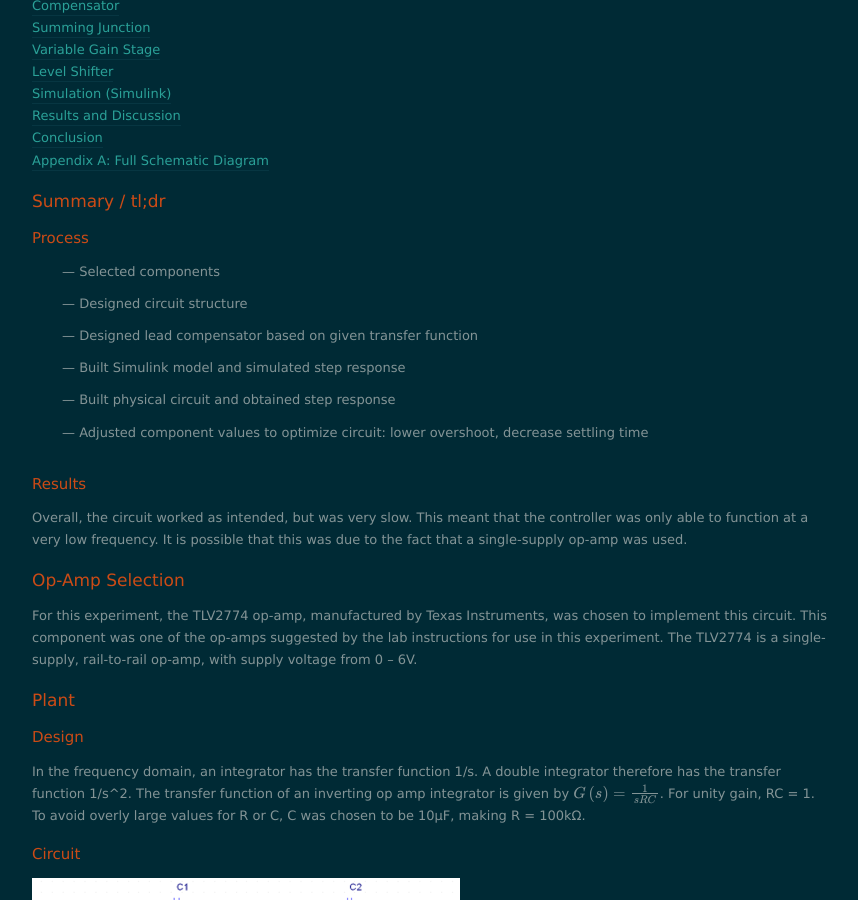
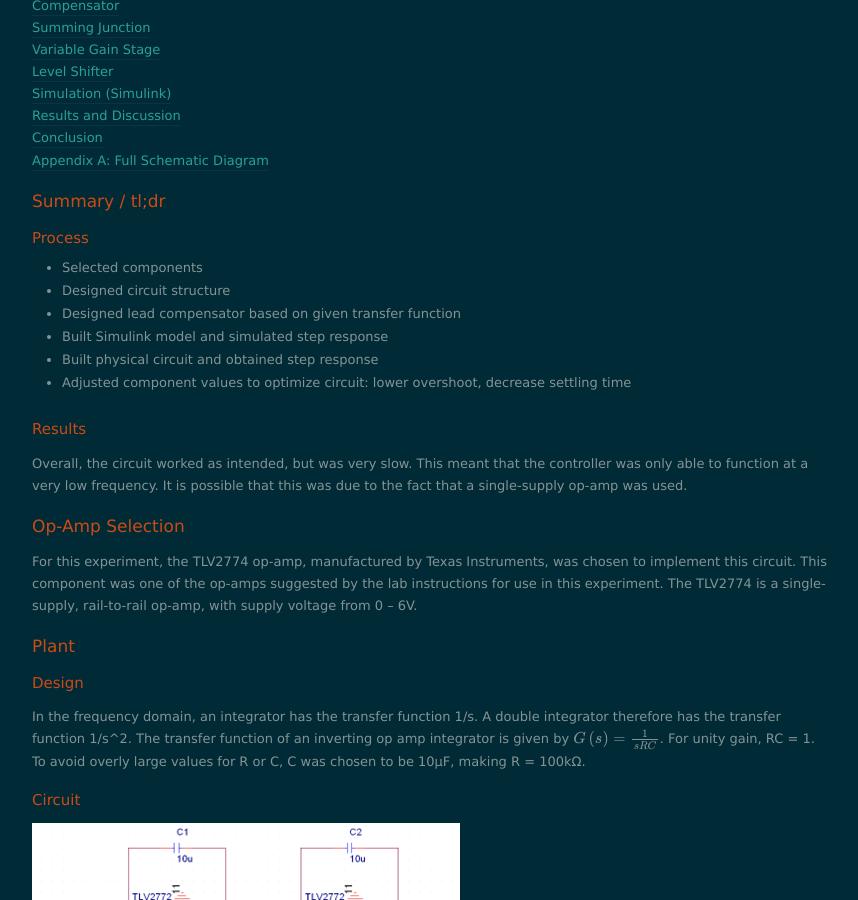
Before and after one commit to nolanschan/nolanschan.github.io, a Jekyll site: the page built from projects/leadcompcircuit/index.markdown, in a window 1280 px wide and 900 px high, scrolled down 482 px. Shown: the whole window, without its empty margins (208-1066 px from the left). Built offline with Jekyll 4.4.1, drawn with Linux system fonts in a browser that asks for light colours; nearby versions of some CDN libraries; formulas are drawn with MathJax 3.

Commit message:
Update index.markdown

```diff
--- a/projects/leadcompcircuit/index.markdown
+++ b/projects/leadcompcircuit/index.markdown
@@ -27,13 +27,13 @@ The purpose of this lab experiment is to model a satellite in the analog domain
 ## Summary / tl;dr ##
 
 ### Process ###
-
-- — Selected components
-- — Designed circuit structure
-- — Designed lead compensator based on given transfer function
-- — Built Simulink model and simulated step response
-- — Built physical circuit and obtained step response
-- — Adjusted component values to optimize circuit: lower overshoot, decrease settling time
+<ul style="list-style-type:disc;line-height:100%">
+	<li>Selected components</li>
+	<li>Designed circuit structure</li>
+	<li>Designed lead compensator based on given transfer function</li>
+	<li>Built Simulink model and simulated step response</li>
+	<li>Built physical circuit and obtained step response</li>
+	<li>Adjusted component values to optimize circuit: lower overshoot, decrease settling time</li></ul>
 
 ### Results ###
 
```
